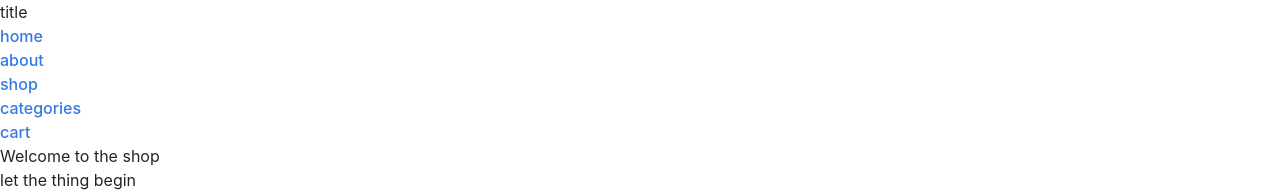
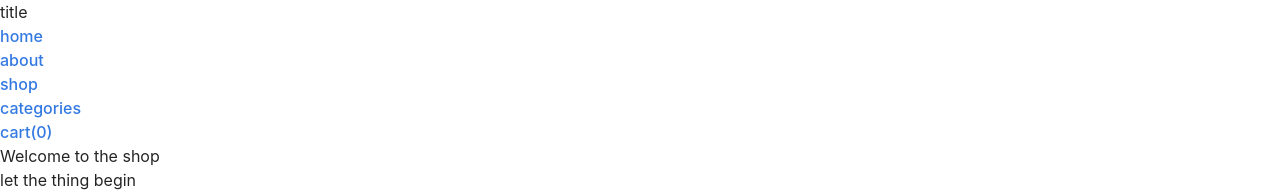
Before and after one commit to lucianoideh1/e-commerce, a React (Vite) app: page / in a window 1280 px wide. Shown: the top 196 px of the page. Built offline with nearby package versions, Linux system fonts and the light colour scheme.

Commit message:
created product route

```diff
--- a/src/main.jsx
+++ b/src/main.jsx
@@ -6,6 +6,7 @@ import Root from './routes/root'
 import ErrorPage from './error-page'
 import Shop, {ShopLoader} from './routes/shop'
 import Index from './routes'
+import { Product } from './routes/product'
 
 const router = createBrowserRouter([
   {
@@ -18,7 +19,10 @@ const router = createBrowserRouter([
       path:'/shop',
       element:<Shop></Shop>,
       loader:ShopLoader,
-      errorElement:<ErrorPage></ErrorPage>
+      errorElement:<ErrorPage></ErrorPage>,
+      children:[
+        {path:'product',element:<Product></Product>}
+      ]
      }
     ],
   },
--- a/src/routes/Shop.jsx
+++ b/src/routes/Shop.jsx
@@ -1,5 +1,4 @@
-import { useLoaderData } from "react-router-dom";
-import { Card } from '../components/card'
+import { Outlet, useLoaderData } from "react-router-dom";
 import { useEffect, useState } from "react";
 import { Filter } from "../components/filter";
 import { ItemCollection } from "../components/itemCollection";
@@ -31,6 +30,7 @@ export default function Shop(){
 return(
 
     <div id='shop' className="grid grid-cols-6">
+        {/* <Outlet></Outlet> */}
         <Filter></Filter>
         {loading ? null: (<ItemCollection state={state} loading={loading}></ItemCollection>)}
     </div>
--- /dev/null
+++ b/src/routes/product.jsx
@@ -0,0 +1,5 @@
+export const Product = () => {
+    return(
+        <div>Product</div>
+    )
+}
--- a/src/routes/root.jsx
+++ b/src/routes/root.jsx
@@ -1,8 +1,8 @@
+import { useState } from "react";
 import { Outlet,Link} from "react-router-dom";
 
-
 export default function Root(){
-
+const [cart, setCart] = useState(0)
     return(
         <div id='index-site' className="w-screen">
             <div id='nav-bar'className="flex gap-6 items-center justify-center w-full p-2 bg-gray-200	 shadow-sm shadow-slate-600">
@@ -12,7 +12,7 @@ export default function Root(){
                     <li className="p-1"> <Link to={"about"}>about</Link></li>
                     <li className="p-1"><Link to={"/shop"}>shop</Link></li>
                     <li className="p-1"><Link to={"categories"}>categories</Link></li>
-                    <li className="p-1"><Link to={"cart"}>cart</Link></li>
+                    <li className="p-1"><Link to={"cart"}>cart({cart})</Link></li>
                 </ul>
             </div>
         <div id="details" className="flex justify-center">
```
